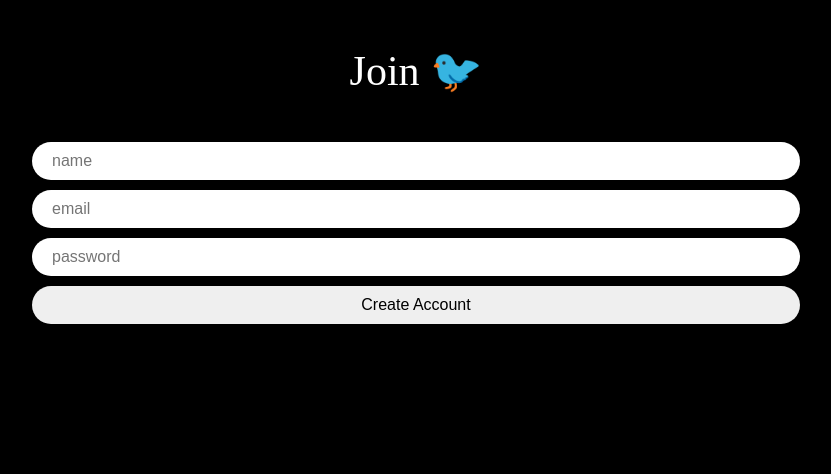
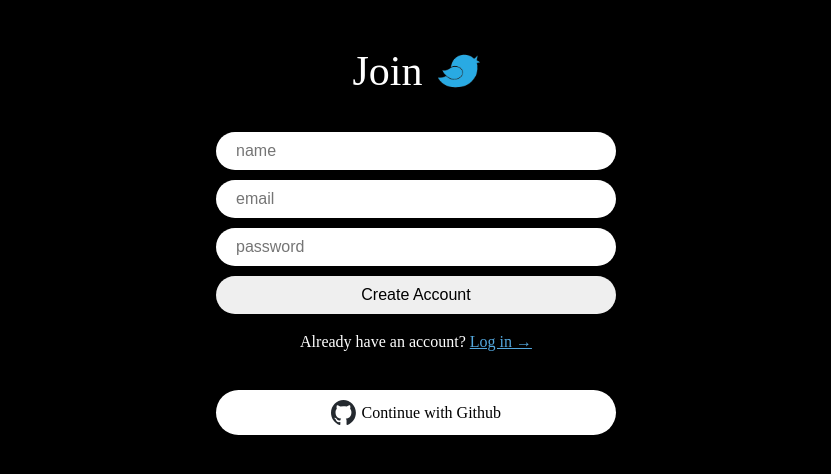
Before and after one commit to bchoe324/nwitter, a React (Vite) app: page /create-account in a window 1280 px wide. Shown: the top 474 px of the page, without its empty margins (224-1055 px from the left). Built offline with nearby package versions, Linux system fonts and the light colour scheme; no server answers.

Commit message:
로그인 페이지 구현

```diff
--- a/index.html
+++ b/index.html
@@ -2,7 +2,7 @@
 <html lang="en">
   <head>
     <meta charset="UTF-8" />
-    <link rel="icon" type="image/svg+xml" href="/vite.svg" />
+    <link rel="icon" type="image/svg+xml" href="/logo.png" />
     <meta name="viewport" content="width=device-width, initial-scale=1.0" />
     <title>Nwitter</title>
   </head>
--- a/src/App.tsx
+++ b/src/App.tsx
@@ -44,6 +44,7 @@ const GlobalStyles = createGlobalStyle`
   ${reset};
   * {
     box-sizing: border-box;
+    --primary-color: #54A8DE;
   }
   body {
     background-color: #000;
--- /dev/null
+++ b/src/components/AuthComponents.ts
@@ -0,0 +1,58 @@
+import styled from "styled-components";
+
+export const Wapper = styled.div`
+  height: 100%;
+  display: flex;
+  flex-direction: column;
+  align-items: center;
+  width: 60%;
+  max-width: 400px;
+  padding: 50px 0;
+`;
+
+export const Title = styled.h1`
+  font-size: 42px;
+  display: flex;
+  gap: 15px;
+  align-items: center;
+  img {
+    height: 42px;
+    width: auto;
+  }
+`;
+
+export const Form = styled.form`
+  margin-top: 40px;
+  display: flex;
+  flex-direction: column;
+  gap: 10px;
+  width: 100%;
+`;
+
+export const Input = styled.input`
+  padding: 10px 20px;
+  border-radius: 50px;
+  border: 0 none;
+  width: 100%;
+  font-size: 16px;
+  &[type="submit"] {
+    cursor: pointer;
+    &:hover {
+      opacity: 0.9;
+    }
+  }
+`;
+
+export const Error = styled.span`
+  font-weight: 600;
+  color: tomato;
+  margin-top: 15px;
+`;
+
+export const Switcher = styled.span`
+  margin-top: 20px;
+  font-size: 16px;
+  a {
+    color: var(--primary-color);
+  }
+`;
--- /dev/null
+++ b/src/components/GithubButton.tsx
@@ -0,0 +1,45 @@
+import styled from "styled-components";
+import githubLogo from "../assets/github-mark.svg";
+import { GithubAuthProvider, signInWithPopup } from "firebase/auth";
+import { auth } from "../firebase";
+import { useNavigate } from "react-router-dom";
+
+const Button = styled.span`
+  margin-top: 40px;
+  background-color: #fff;
+  font-weight: 500;
+  padding: 10px 20px;
+  border-radius: 50px;
+  border: 0 none;
+  width: 100%;
+  display: flex;
+  gap: 5px;
+  align-items: center;
+  justify-content: center;
+  color: #000;
+`;
+
+const Logo = styled.img`
+  height: 25px;
+  width: auto;
+`;
+
+export default function GithubButton() {
+  const nav = useNavigate();
+  const onClick = async () => {
+    try {
+      // TODO: cordova는 뭐고 왜 거기서 가져오면 안됨?
+      const provider = new GithubAuthProvider();
+      await signInWithPopup(auth, provider);
+      nav("/", { replace: true });
+    } catch (error) {
+      console.error(error);
+    }
+  };
+  return (
+    <Button onClick={onClick}>
+      <Logo src={githubLogo} />
+      Continue with Github
+    </Button>
+  );
+}
--- a/src/routes/CreateAccount.tsx
+++ b/src/routes/CreateAccount.tsx
@@ -1,50 +1,18 @@
-import styled from "styled-components";
 import React, { useState } from "react";
 import { createUserWithEmailAndPassword, updateProfile } from "firebase/auth";
 import { auth } from "../firebase";
-import { useNavigate } from "react-router-dom";
+import { useNavigate, Link } from "react-router-dom";
 import { FirebaseError } from "firebase/app";
-
-const Wapper = styled.div`
-  height: 100%;
-  display: flex;
-  flex-direction: column;
-  align-items: center;
-  width: 60%;
-  padding: 50px 0;
-`;
-
-const Title = styled.h1`
-  font-size: 42px;
-`;
-
-const Form = styled.form`
-  margin-top: 50px;
-  display: flex;
-  flex-direction: column;
-  gap: 10px;
-  width: 100%;
-`;
-
-const Input = styled.input`
-  padding: 10px 20px;
-  border-radius: 50px;
-  border: 0 none;
-  width: 100%;
-  font-size: 16px;
-  &[type="submit"] {
-    cursor: pointer;
-    &:hover {
-      opacity: 0.9;
-    }
-  }
-`;
-
-const Error = styled.span`
-  font-weight: 600;
-  color: tomato;
-  margin-top: 15px;
-`;
+import logo from "../../public/logo.png";
+import {
+  Wapper,
+  Title,
+  Form,
+  Input,
+  Error,
+  Switcher,
+} from "../components/AuthComponents";
+import GithubButton from "../components/GithubButton";
 
 export default function CreateAccount() {
   const nav = useNavigate();
@@ -89,7 +57,7 @@ export default function CreateAccount() {
       nav("/", { replace: true });
     } catch (e) {
       //setError
-      console.log(e);
+      console.error(e);
       if (e instanceof FirebaseError) {
         setError(e.message);
       }
@@ -100,7 +68,9 @@ export default function CreateAccount() {
 
   return (
     <Wapper>
-      <Title>Join 🐦</Title>
+      <Title>
+        Join <img src={logo} />
+      </Title>
       {/* onSubmit 함수는 form 태그에 */}
       <Form onSubmit={onSubmit}>
         <Input
@@ -130,6 +100,10 @@ export default function CreateAccount() {
         <Input type="submit" value={isLoading ? "Loading" : "Create Account"} />
       </Form>
       {error !== "" ? <Error>{error}</Error> : null}
+      <Switcher>
+        Already have an account? <Link to={"/login"}>Log in &rarr;</Link>
+      </Switcher>
+      <GithubButton />
     </Wapper>
   );
 }
--- a/src/routes/Login.tsx
+++ b/src/routes/Login.tsx
@@ -1,3 +1,86 @@
+import React, { useState } from "react";
+import { signInWithEmailAndPassword } from "firebase/auth";
+import { auth } from "../firebase";
+import { Link, useNavigate } from "react-router-dom";
+import { FirebaseError } from "firebase/app";
+import logo from "../../public/logo.png";
+import {
+  Wapper,
+  Title,
+  Form,
+  Input,
+  Error,
+  Switcher,
+} from "../components/AuthComponents";
+import GithubButton from "../components/GithubButton";
+
 export default function Login() {
-  return <h1>Login</h1>;
+  const nav = useNavigate();
+  const [isLoading, setLoading] = useState(false);
+  const [userInfo, setUserInfo] = useState({
+    email: "",
+    password: "",
+  });
+  const [error, setError] = useState("");
+
+  const onChangeInput = (e: React.ChangeEvent<HTMLInputElement>) => {
+    setUserInfo({
+      ...userInfo,
+      [e.target.name]: e.target.value,
+    });
+  };
+  const onSubmit = async (e: React.FormEvent<HTMLFormElement>) => {
+    e.preventDefault();
+    setError("");
+    if (isLoading || userInfo.email === "" || userInfo.password === "") return;
+    try {
+      setLoading(true);
+      // log in
+      await signInWithEmailAndPassword(auth, userInfo.email, userInfo.password);
+      // redirect to the home page
+      nav("/", { replace: true });
+    } catch (e) {
+      //setError
+      console.error(e);
+      if (e instanceof FirebaseError) {
+        setError(e.message);
+      }
+    } finally {
+      setLoading(false);
+    }
+  };
+
+  return (
+    <Wapper>
+      <Title>
+        Log into <img src={logo} />
+      </Title>
+      {/* onSubmit 함수는 form 태그에 */}
+      <Form onSubmit={onSubmit}>
+        <Input
+          name="email"
+          value={userInfo.email}
+          onChange={onChangeInput}
+          placeholder="email"
+          type="email"
+          required
+        />
+        <Input
+          name="password"
+          value={userInfo.password}
+          onChange={onChangeInput}
+          placeholder="password"
+          type="password"
+          required
+        />
+        <Input type="submit" value={isLoading ? "Loading" : "Log in"} />
+      </Form>
+      {error !== "" ? <Error>{error}</Error> : null}
+      <Switcher>
+        Don't have an account?{" "}
+        <Link to={"/create-account"}>Create one &rarr;</Link>
+      </Switcher>
+      <GithubButton />
+    </Wapper>
+  );
 }
```
Also changed, not shown: public/logo.png (added), src/assets/github-mark.svg (added).
